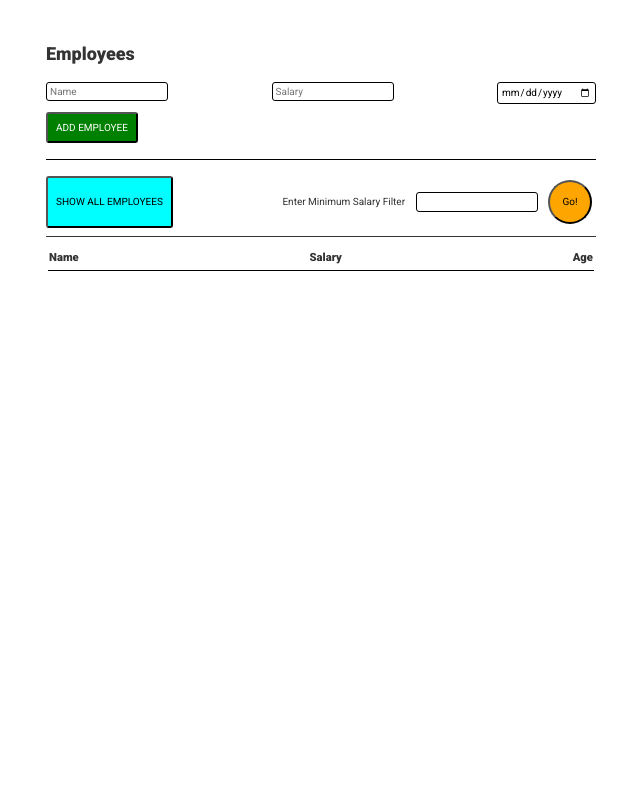
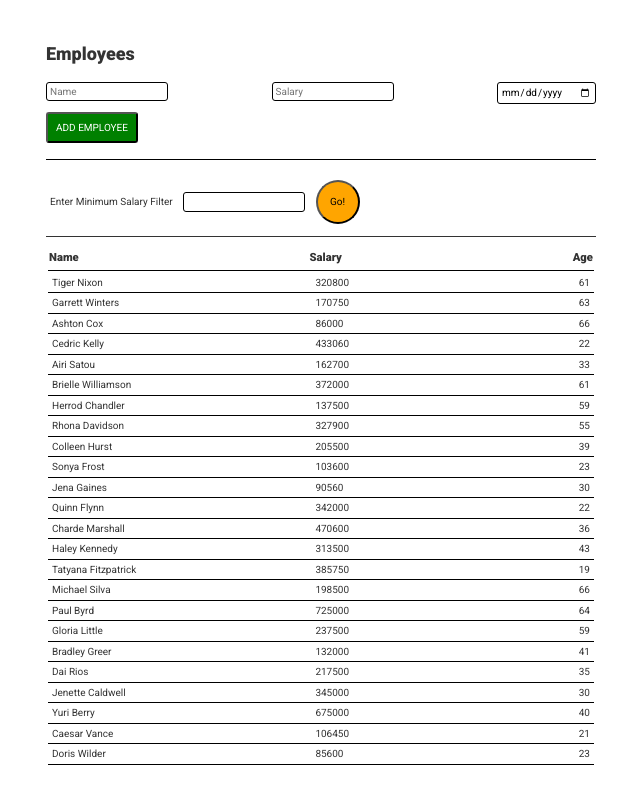
Before and after one commit to Serenarh/finalExamUncorrected, a website with bundled scripts: page index.html in a window 1280 px wide. Shown: the whole page, without its empty margins (319-959 px from the left). Built offline with nearby package versions, Linux system fonts and the light colour scheme.

Commit message:
:sparkles: Load all employee data
:fire: Simplify HTML as per JS functions

Removing complications b/c fxns. do more work. 👏🏽

```diff
--- a/index.html
+++ b/index.html
@@ -36,16 +36,11 @@
 
       <button type="submit">Add Employee</button>
     </form>
-
-    <div class="flex flex--justify-content-space-between">
-      <button id="show-all">Show All Employees</button>
-
       <div id="min-salary-container">
         <label for="salary-filter">Enter Minimum Salary Filter</label>
         <input type="text" id="salary-filter" />
         <button id="filter-min-salary">Go!</button>
       </div>
-    </div>
 
     <table id="employees">
       <thead>
@@ -62,9 +57,6 @@
 
     <template id="employee">
       <tr class="flex flex--justify-content-space-between">
-        <td></td>
-        <td></td>
-        <td></td>
       </tr>
     </template>
 
--- a/scripts.js
+++ b/scripts.js
@@ -1,3 +1,27 @@
+// DO NOT edit any existing code. 🛑
+// TODO: Complete all TODOS, making responsible 'commit's.
+
+// Browser 'modules' must specify exact files and extensions 😞
 import employees from './employees.js'
+import { getTdsFromData } from './utils/index.js'
 
-console.log(employees)
+const tbody = document.querySelector('tbody')
+const tr = document.querySelector('template').content.querySelector('tr')
+
+const showEmployees = () => {
+  // Destructure renaming - https://wesbos.com/destructuring-renaming
+  employees.forEach((employee) => {
+    // Clone a 'tr' for each 'employee'
+    const trClone = tr.cloneNode()
+
+    getTdsFromData(employee, ['employee_name', 'employee_salary', 'employee_age']).forEach(
+      (tdHTML) => {
+        trClone.innerHTML += tdHTML
+      }
+    )
+
+    tbody.appendChild(trClone)
+  })
+}
+
+showEmployees()
--- /dev/null
+++ b/utils/index.js
@@ -0,0 +1 @@
+export const getTdsFromData = (data, keys = Object.keys(data)) => keys.map(k => `<td>${data[k]}</td>`)
```
